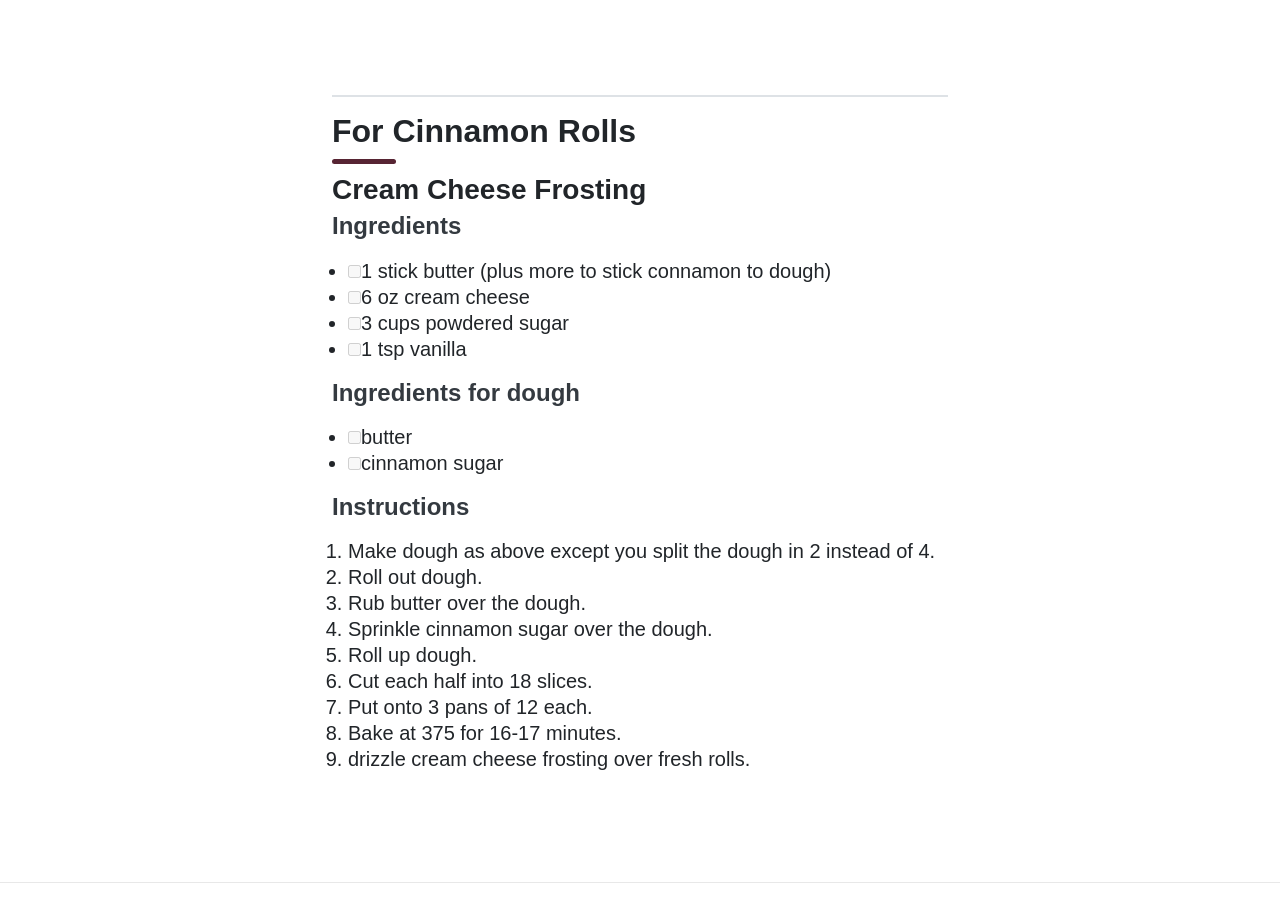
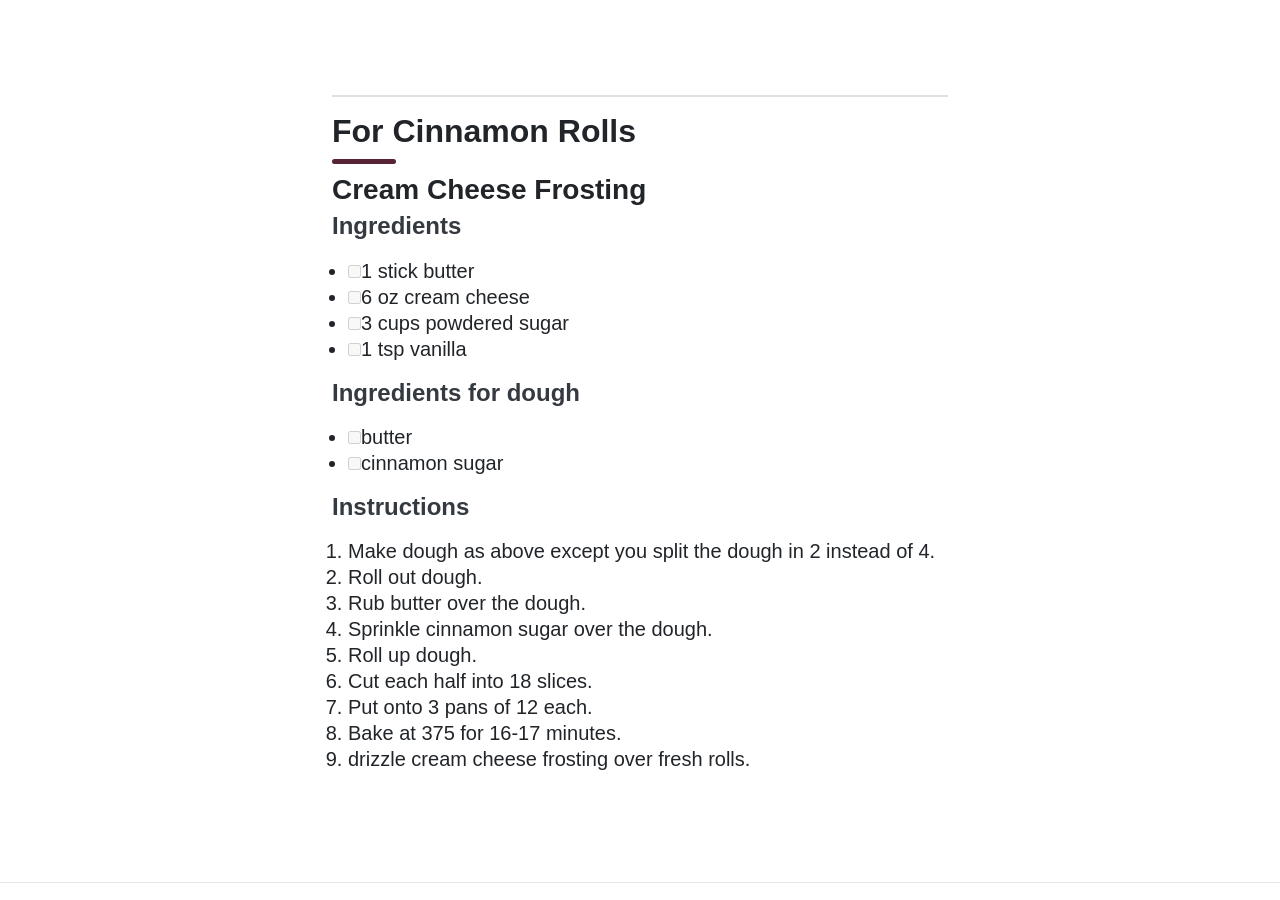
Before and after one commit to sfb1996/cookbook, a Jekyll site: the page built from _recipes/cias-rolls.md, in a window 1280 px wide and 900 px high, scrolled down 1711 px. Built offline with Jekyll 4.4.1, drawn with Linux system fonts in a browser that asks for light colours.

Commit message:
Update cias-rolls.md

```diff
--- a/_recipes/cias-rolls.md
+++ b/_recipes/cias-rolls.md
@@ -51,7 +51,7 @@ tags: ['bread', 'cinnamon rolls']
 # For Cinnamon Rolls
 ## Cream Cheese Frosting
 ### Ingredients
-- [ ] 1 stick butter (plus more to stick connamon to dough)
+- [ ] 1 stick butter
 - [ ] 6 oz cream cheese
 - [ ] 3 cups powdered sugar
 - [ ] 1 tsp vanilla
```
